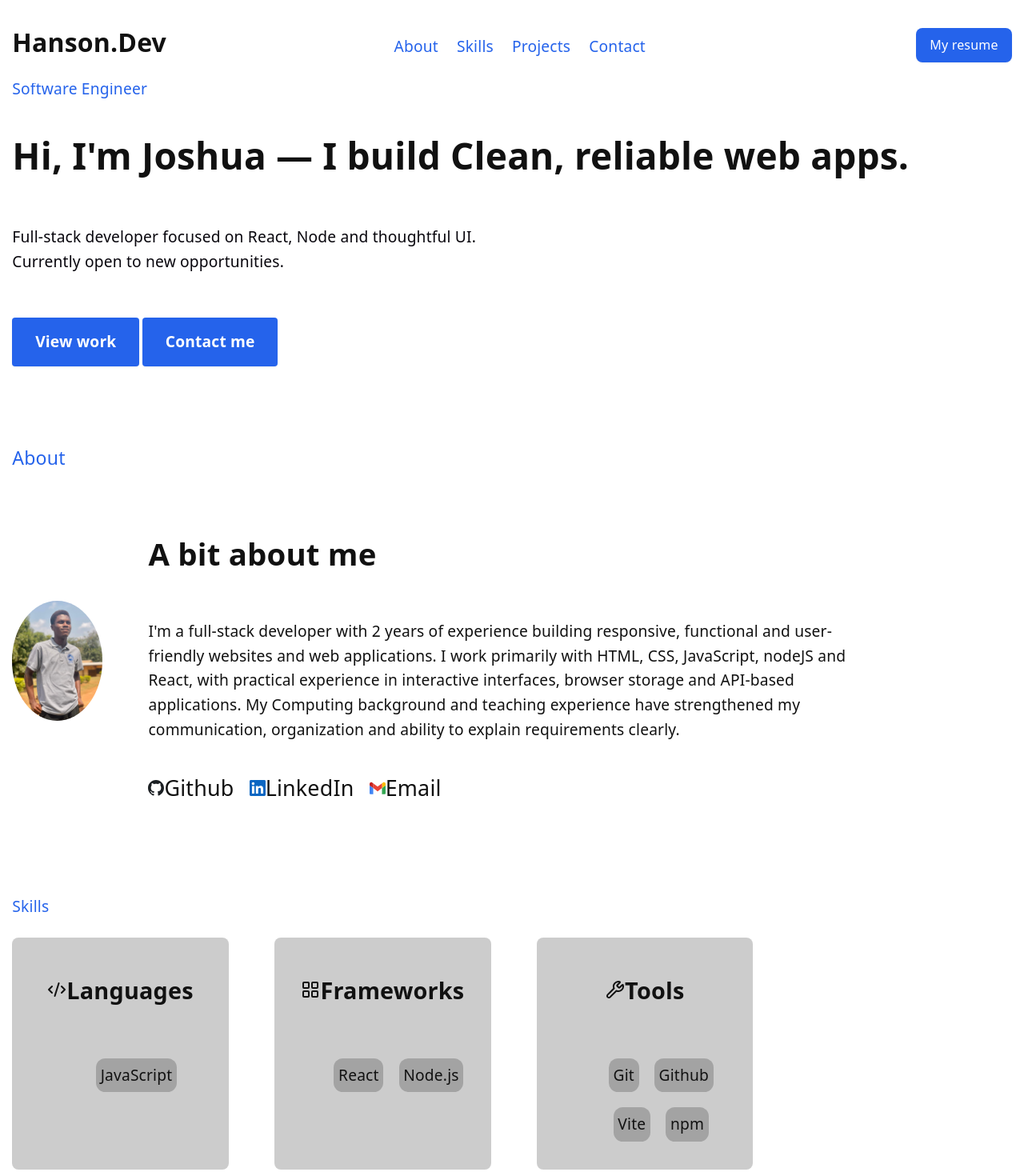
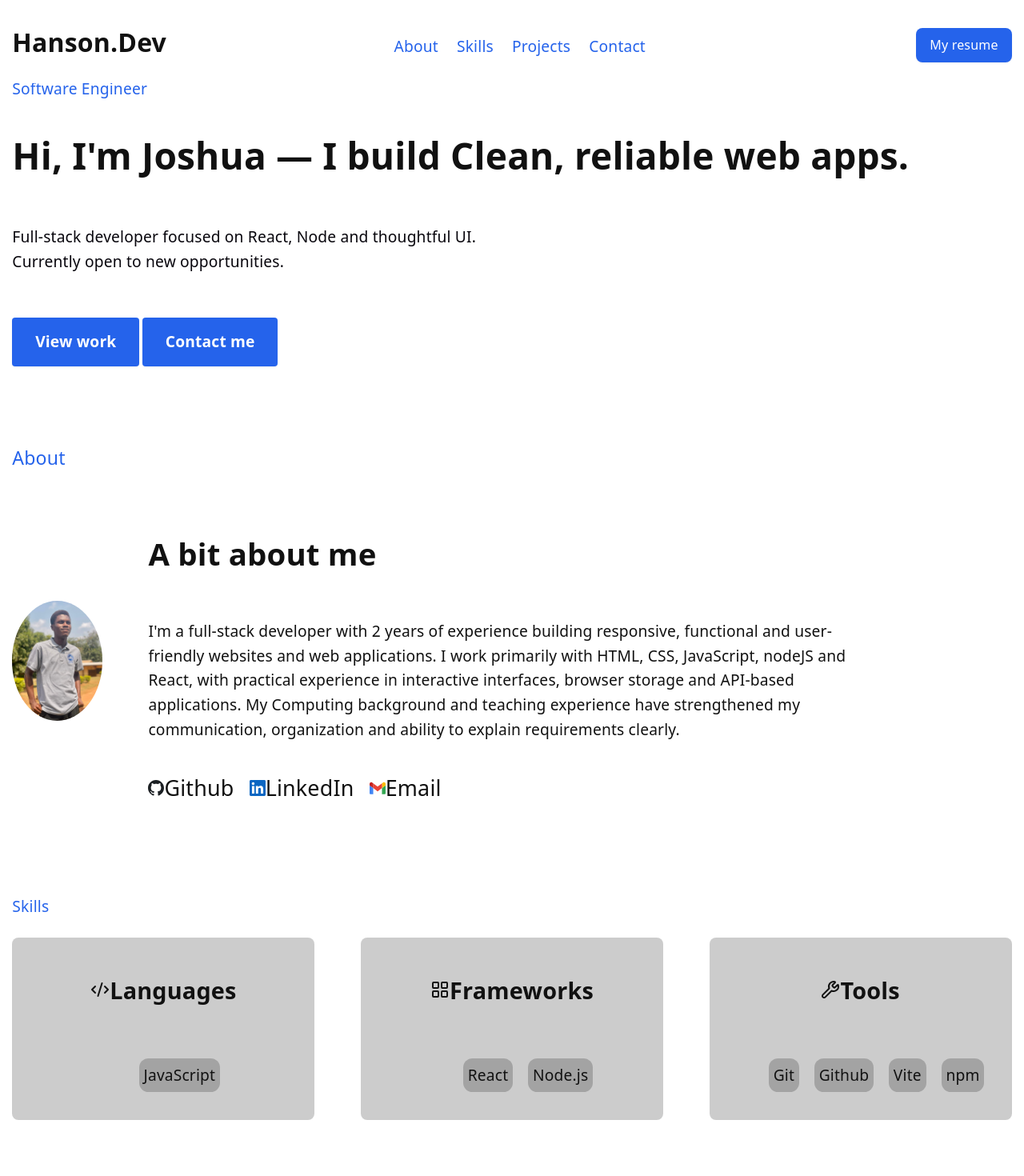
Before and after one commit to JHansonKAttah92/portfolio, a React (Vite) app: page / in a window 1280 px wide. Shown: the top 1470 px of the page at 80% size. Built offline with nearby package versions, Linux system fonts and the light colour scheme.

Commit message:
Connected the links to the live demo and source code

```diff
--- a/src/components/projects/Projects.jsx
+++ b/src/components/projects/Projects.jsx
@@ -46,7 +46,7 @@ function Projects() {
               </a>
               <a
                 className="action"
-                href="Task manager source code"
+                href="https://github.com/JHansonKAttah92/Task-Management-System/blob/main/app.js"
                 target="_blank"
                 rel="noopener noreferrer"
               >
@@ -79,7 +79,7 @@ function Projects() {
               </a>
               <a
                 className="action"
-                href="note app source code"
+                href="https://github.com/JHansonKAttah92/note-app/blob/main/app.js"
                 target="_blank"
                 rel="noopener noreferrer"
               >
@@ -116,7 +116,7 @@ function Projects() {
               </a>
               <a
                 className="action"
-                href="Budget tracker source code"
+                href="https://github.com/JHansonKAttah92/budget-tracker/blob/main/app.js"
                 target="_blank"
                 rel="noopener noreferrer"
               >
@@ -148,7 +148,7 @@ function Projects() {
               </a>
               <a
                 className="action"
-                href="Weather source code"
+                href="https://github.com/JHansonKAttah92/Weather-App/blob/main/app.js"
                 target="_blank"
                 rel="noopener noreferrer"
               >
--- a/src/components/skills/Skills.css
+++ b/src/components/skills/Skills.css
@@ -8,6 +8,10 @@ div#skills {
   flex-direction: column;
 }
 
+div#skills .skills-content {
+  width: 100%;
+}
+
 div#skills span {
   color: var(--accent);
   margin-bottom: 1.2em;
@@ -15,6 +19,7 @@ div#skills span {
 
 .skills-content .skill-cards {
   display: flex;
+  width: 100%;
   gap: 3em;
 }
 
```
Lines whose indentation alone changed are shown as unchanged.
